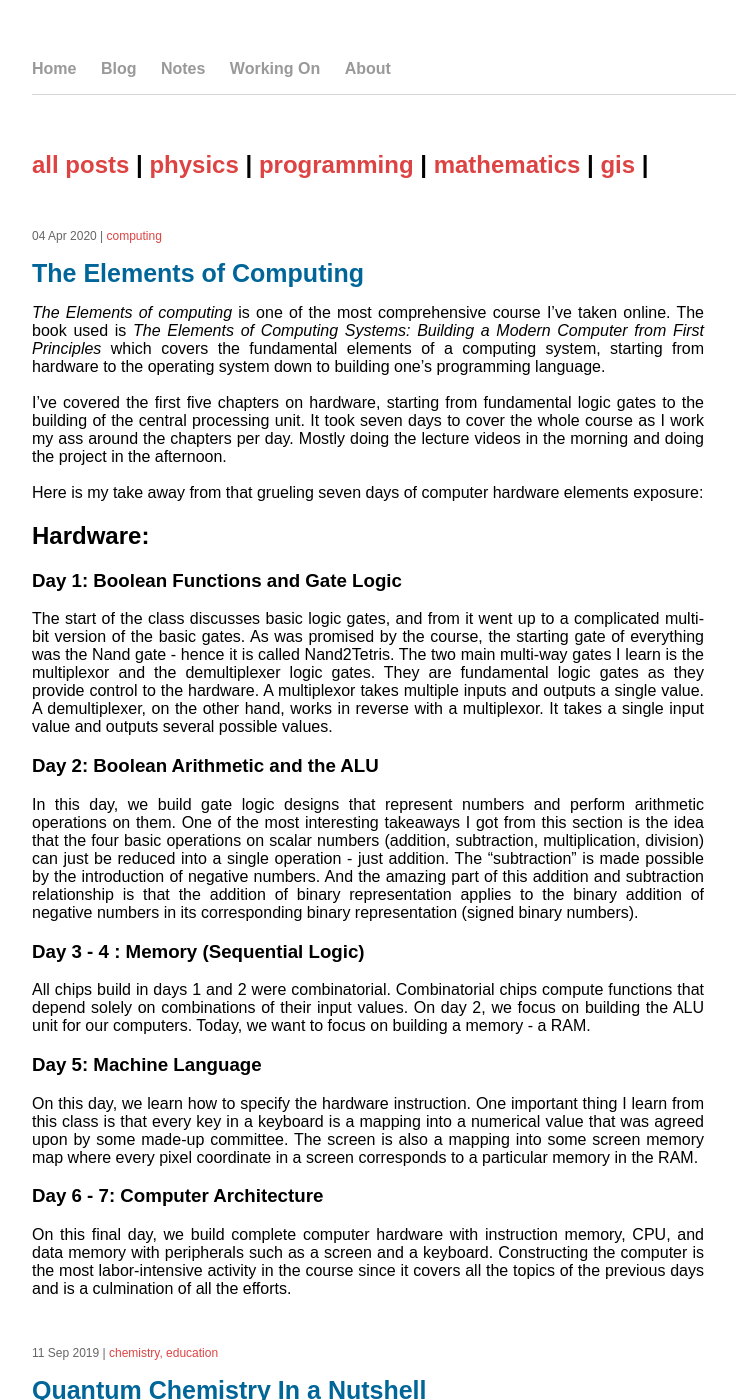
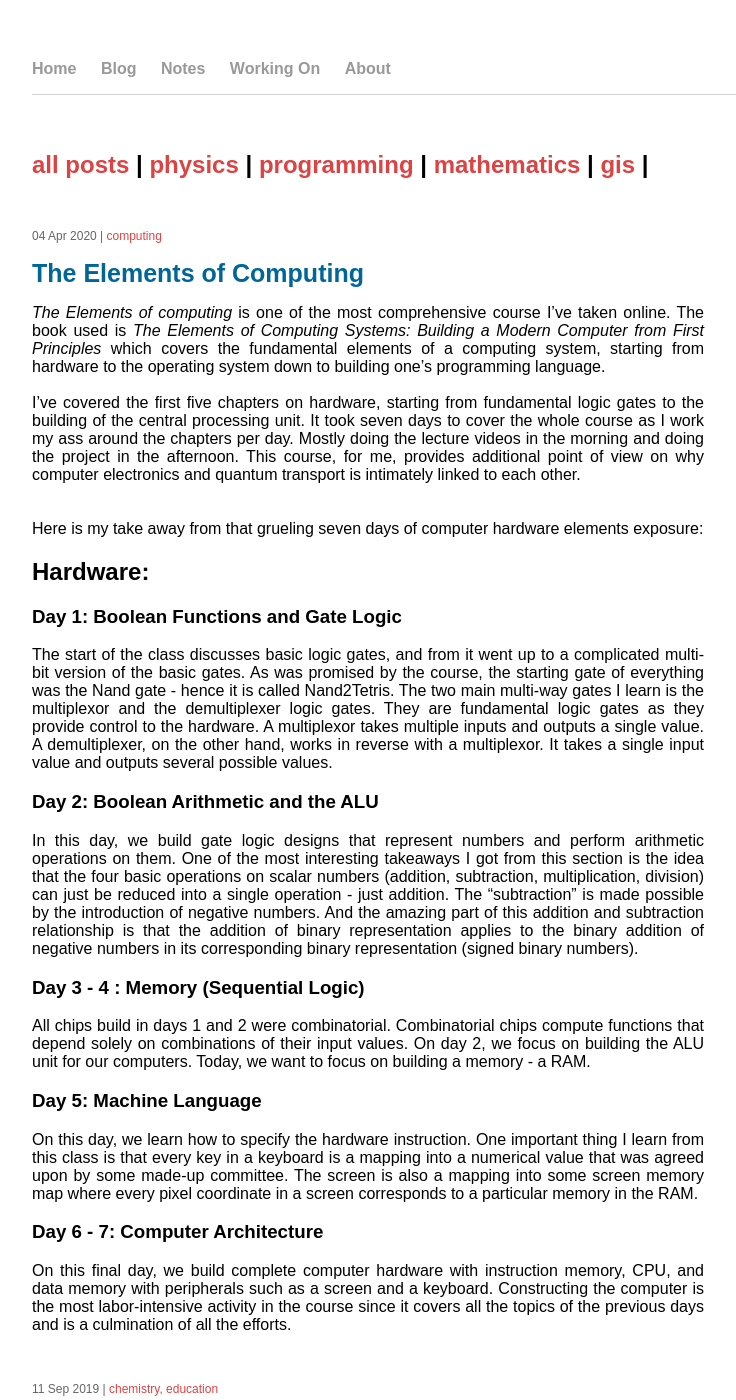
Before and after one commit to antble/antble.github.io, a Jekyll site: the page built from blog/index.html, in a window 1280 px wide and 1400 px high. Shown: the whole window, without its empty margins (160-896 px from the left). Built offline with Jekyll 4.4.1, drawn with Linux system fonts in a browser that asks for light colours; nearby versions of some CDN libraries; some web fonts are replaced; some of the changed text lies outside the part shown.

Commit message:
uploaded new blog

```diff
--- a/_posts/2019-09-11-quantum-chemistry-in-a-nutshell.md
+++ /dev/null
@@ -1,34 +0,0 @@
----
-layout: post
-title: "Quantum Chemistry In a Nutshell"
-date: 2019-09-11
-category: physics
-tag: chemistry, education
----
-
-Way back in the past when Einstein was the talk of the daily newpaper, Dirac initiated the idea that almost all chemistry problems where already solved with the introduction of the quantum wave equation of Schrodinger. He said,
-
-<center>
-<img align="middle" src="https://nevalalee.files.wordpress.com/2015/04/paul-dirac.jpg">
-</center>
-
-> **The underlying physical laws necessary for the mathematical theory of a large part of physics and the whole of chemistry are thus completely known, and the difficulty is only that the exact application of these laws leads to equations much too complicated to be soluble. It therefore becomes desirable that approximate practical methods of applying quantum mechanics should be developed, which can lead to an explanation of the main features of complex atomic systems without too much computation.**
-
-## Introduction
-
-Around 1927, years after the introduction of the Schrodinger equation, Born and Oppenheimer introduced some approximation on the Schrodinger equation for many-electron system. This was the only solution to get away from the complexity of the equation. The main idea was to pretend that the nuclei were in its static configuration on the whole duration of the existence of the electron and let the electron do the motion. This reduces the Schrodinger equation down to the Hartree's formulation of what is now known as Hartree equation.
-
-This Hartree equation where then further improved with the addition of the anti-symmetry principle of electrons. This lead to the introduction of a new term in the equation, now known as the exchange term capable of removing the unphysical quantities appearing in hartree equation.
-<div>
-    <img src="/assets/hfeq.JPG">
-</div>
-This Hartree equation where then further improved with the addition of the anti-symmetry principle of electrons. With this was the introduction of a new term in the equation, now known as the exchange term capable of removing the unphysical quantities appearing in hartree equation. It became known as the Hartree-Fock equation, because of the contribution of Fock on this part. Fock, actually used group theory, while Hartree  made it understandable for mere mortals. But it took a long time for the hatree-fock equation to be appecriated by the mere mortals. It was the advent of the digital computers that people started to notice the power of Hartree-Fock equation. Just like any other stuff, scientists were not contented with what HF equation can do. It poise some inaccuracy and some smart guys started playing with the idea of using density matrix instead of wavefunction as a unit of information container for the quantum system. The idea turn out to be a brilliant one,and the scientist, Kohn, Sham, and Hohenberg brought to the world the density functional method. Upon which, the wizards, Kohn and Sham was awarded a Nobel price in Chemistry (1998).
-
-
-## Born-Oppenheimer Approximation
-
-## Hartree Equation and Hartree Product
-
-## Hartree-Fock equation and Slater Determinant
-
-## Density Functional Theory (DFT)
--- a/_posts/2020-04-04-elements-of-computing.md
+++ b/_posts/2020-04-04-elements-of-computing.md
@@ -7,11 +7,13 @@
 ---
 
 *The Elements of computing* is one of the most comprehensive course I've taken online. The book used is *The Elements of Computing Systems: Building a Modern Computer from First Principles* which covers the fundamental elements of a computing system, starting from hardware to the operating system down to building one's programming language.
-<br/>
-<br/>
-I've covered the first five chapters on hardware, starting from fundamental logic gates to the building of the central processing unit. It took seven days to cover the whole course as I work my ass around the chapters per day. Mostly doing the lecture videos in the morning and doing the project in the afternoon.
-<br/>
-<br/>
+
+<br>
+<br>
+
+I've covered the first five chapters on hardware, starting from fundamental logic gates to the building of the central processing unit. It took seven days to cover the whole course as I work my ass around the chapters per day. Mostly doing the lecture videos in the morning and doing the project in the afternoon. This course, for me, provides additional point of view on why computer electronics and quantum transport is intimately linked to each other.
+<br>
+<br>
 Here is my take away from that grueling seven days of computer hardware elements exposure:
 
 ## Hardware:
--- a/blog/index.html
+++ b/blog/index.html
@@ -19,7 +19,7 @@
 	{% for post in site.posts %}
 	<p class="post_header">{{post.date |date_to_string}}  | <span class="tag">{{post.tag}} </span></p>
 	<p class="post_title"><a href="{{post.url}}">{{post.title}}</a></p>
-	{{post.excerpt | remove:'<p>' | remove:'</p>'}}
+	{{ post.excerpt | remove:'<p>' | remove:'</p>'}}
 	<br><br><br>
 	{% endfor%}
 </div>
```
Also changed, not shown: _posts/2018-10-21-educational-playlist test.md (renamed from _posts/2018-10-21-educational-playlist.md, +1 -1 lines).
